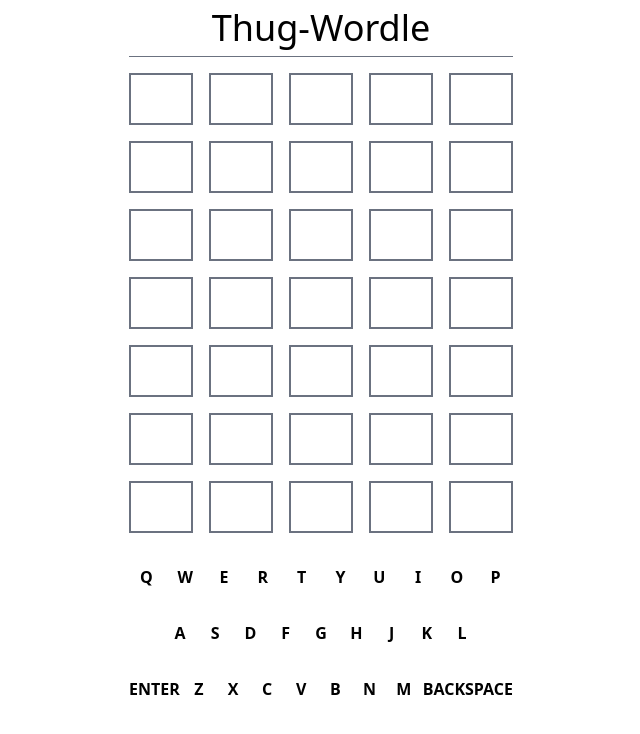
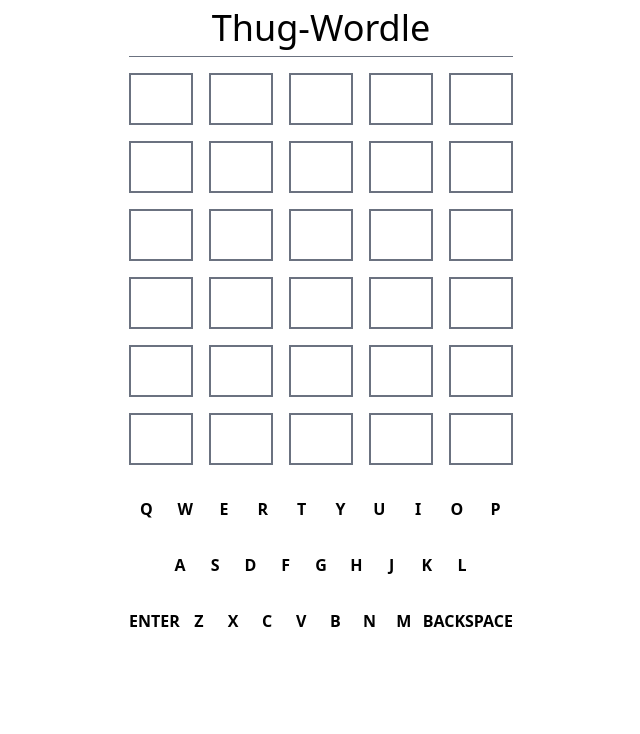
Before and after one commit to joeyhusky/thug-wordle, a React (Vite) app: page / in a window 1280 px wide. Shown: the top 734 px of the page, without its empty margins (319-959 px from the left). Built offline with nearby package versions, Linux system fonts and the light colour scheme.

Commit message:
fix number of rows and end game

```diff
--- a/src/App.tsx
+++ b/src/App.tsx
@@ -1,24 +1,38 @@
 import GameListener from "./GameListener";
 import { Keyboard } from "./Keyboard";
 import { useStore } from "./StateStore";
+import { LetterState, WordGuess } from "./word-utils";
 import { WordRow } from "./WordRow";
 
+export const NUMBER_OF_GUESSES = 6;
+
 export default function App() {
-  const currentGuess = useStore((store) => store.currentGuess);
-  const existingGuesses = useStore((store) => store.userGuesses);
+  const currentGuess: string = useStore((store) => store.currentGuess);
+  const existingGuesses: WordGuess[] = useStore((store) => store.userGuesses);
   const hasWon = useStore((store) => store.hasWon);
-
+  const isGameOver = useStore((store) => store.isGameOver);
   const renderGameOver = () => {
-    if (hasWon) {
-      return <span className="uppercase text-lime-400">Nice job!</span>;
+    if (isGameOver) {
+      return hasWon ? (
+        <span className="uppercase text-lime-400"></span>
+      ) : (
+        <span className="uppercase text-red-400">GG</span>
+      );
     }
   };
-  const renderRemainingRows = () => {
-    const rows = [];
-    for (let i = existingGuesses.length; i < 6; i++) {
-      rows.push(<WordRow key={i} letters={""} />);
-    }
-    return rows;
+
+  let rows: Partial<WordGuess>[] = [...existingGuesses];
+  if (rows.length < NUMBER_OF_GUESSES) {
+    rows.push({ word: currentGuess });
+  }
+  const guessesRemaining = NUMBER_OF_GUESSES - existingGuesses.length - 1;
+
+  rows = rows.concat(Array(guessesRemaining).fill({ word: "" }));
+
+  const renderRows = () => {
+    return rows.map((guess, idx) => (
+      <WordRow key={idx} letters={guess.word} wordGuess={guess.result} />
+    ));
   };
 
   return (
@@ -28,15 +42,7 @@ export default function App() {
       </header>
       <main className="grid grid-rows-6 gap-4 my-4">
         <GameListener>
-          {existingGuesses.map((guess, idx) => (
-            <WordRow
-              key={idx}
-              letters={guess.map((g) => g.letter).join("")}
-              wordGuess={guess.map((g) => g.guessState)}
-            />
-          ))}
-          {<WordRow key={existingGuesses.length} letters={currentGuess} />}
-          {renderRemainingRows()}
+          {renderRows()}
           {renderGameOver()}
           <Keyboard />
         </GameListener>
--- a/src/StateStore.ts
+++ b/src/StateStore.ts
@@ -1,12 +1,14 @@
 import create from "zustand";
 import wordbank from "./wordbank.json";
 import { computeGuess, LetterState, WordGuess } from "./word-utils";
+import { NUMBER_OF_GUESSES } from "./App";
 
 interface StateStore {
   dictionary: Set<string>;
   currentGuess: string;
   answer: string;
   userGuesses: WordGuess[];
+  isGameOver: boolean;
   hasWon: boolean;
   keyboardLetterState: Record<string, LetterState>;
 
@@ -20,24 +22,25 @@ export const useStore = create<StateStore>((set, get) => ({
   currentGuess: "",
   answer: "great",
   userGuesses: [],
+  isGameOver: false,
   hasWon: false,
   keyboardLetterState: {},
   enterPressed: () => {
-    if (get().currentGuess.length !== 5) return;
     if (
-      get().userGuesses.some(
-        (v) => v.map((g) => g.letter).join("") === get().currentGuess
+      !isValidWord(
+        get().currentGuess,
+        get().dictionary,
+        get().userGuesses.map((g) => g.word)
       )
     ) {
-      alert("you've already guessed this word!");
-      return;
-    }
-    if (!get().dictionary.has(get().currentGuess)) {
-      alert("not a valid word!");
       return;
     }
     if (get().answer === get().currentGuess) {
-      set(() => ({ hasWon: true }));
+      set(() => ({ isGameOver: true, hasWon: true }));
+      return;
+    } else if (get().userGuesses.length === NUMBER_OF_GUESSES - 1) {
+      set(() => ({ isGameOver: true, hasWon: false }));
+      return;
     }
     const keyboardLetterState = get().keyboardLetterState;
     const result = computeGuess(get().currentGuess, get().answer);
@@ -77,3 +80,20 @@ export const useStore = create<StateStore>((set, get) => ({
     }));
   },
 }));
+
+const isValidWord = (
+  word: string,
+  wordBank: Set<string>,
+  previousGuesses: string[]
+): boolean => {
+  if (word.length !== 5) return false;
+  if (previousGuesses.some((v) => v === word)) {
+    alert("you've already guessed this word!");
+    return false;
+  }
+  if (!wordBank.has(word)) {
+    alert("not a valid word!");
+    return false;
+  }
+  return true;
+};
--- a/src/WordRow.tsx
+++ b/src/WordRow.tsx
@@ -4,19 +4,22 @@ import { LetterState } from "./word-utils";
 const LETTER_LENGTH = 5;
 
 interface WordRowProps {
-  letters: string;
+  letters: string | undefined;
   wordGuess?: LetterState[];
 }
 
-export const WordRow: React.FC<WordRowProps> = (props: WordRowProps) => {
-  const lettersRemaining = LETTER_LENGTH - props.letters.length;
-  const currentWord = props.letters
+export const WordRow: React.FC<WordRowProps> = ({
+  letters = "",
+  wordGuess,
+}: WordRowProps) => {
+  const lettersRemaining = LETTER_LENGTH - letters.length;
+  const currentWord = letters
     .split("")
     .concat(Array(lettersRemaining).fill(""));
   return (
     <div className="grid grid-cols-5 gap-4">
       {currentWord.map((char, idx) => {
-        const guess = props.wordGuess?.[idx];
+        const guess = wordGuess?.[idx];
         return <CharacterBox letter={char} guess={guess} key={idx} />;
       })}
     </div>
--- a/src/word-utils.ts
+++ b/src/word-utils.ts
@@ -5,12 +5,10 @@ export function getRandomWord() {
   return wordbank[randomIndex];
 }
 
-export type WordGuess = LetterGuessed[];
-
-interface LetterGuessed {
-  letter: string;
-  guessState: LetterState;
-}
+export type WordGuess = {
+  word: string;
+  result: LetterState[];
+};
 
 export enum LetterState {
   Miss,
@@ -19,7 +17,7 @@ export enum LetterState {
 }
 
 export const computeGuess = (guess: string, answer: string): WordGuess => {
-  const result: LetterGuessed[] = [];
+  const result: { guessState: LetterState; letter: string }[] = [];
   const answerArray = answer.split("");
   const guessArray = guess.split("");
 
@@ -49,5 +47,5 @@ export const computeGuess = (guess: string, answer: string): WordGuess => {
     }
   });
 
-  return result;
+  return { result: result.map((r) => r.guessState), word: guess };
 };
```
Also changed, not shown: 1 other file (tests, documents, lock files or other folders).
